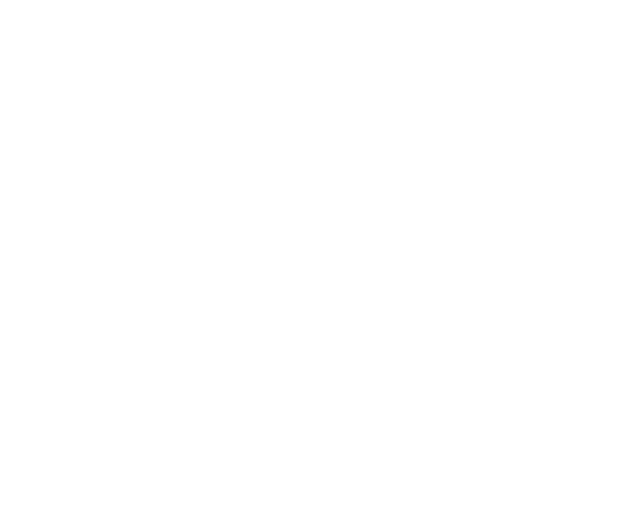
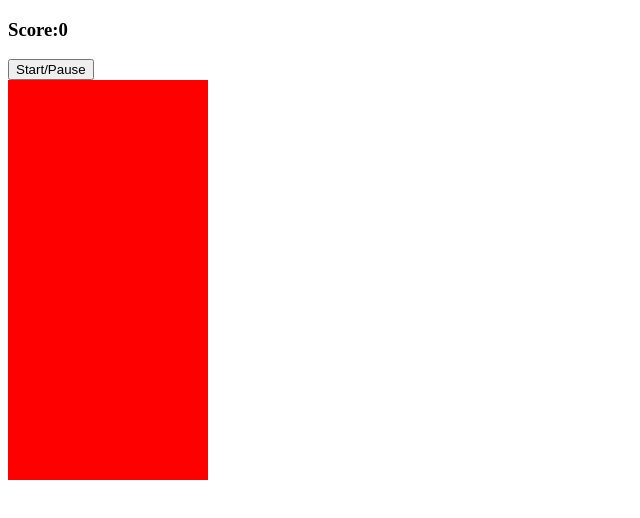
Before and after one commit to asanscha/tetrisGame, a plain HTML site: page index.html in a window 1280 px wide. Shown: the whole page, without its empty margins (0-640 px from the left). Drawn offline with Linux system fonts and the light colour scheme.

Commit message:
set up grid for tetris and applied some styling to make grid visible

```diff
--- a/index.html
+++ b/index.html
@@ -1,13 +1,231 @@
 <!DOCTYPE html>
 <html lang="en">
+
 <head>
     <meta charset="UTF-8">
     <meta name="viewport" content="width=device-width, initial-scale=1.0">
     <script src="app.js" charset="utf-8"></script>
-    <link rel="stylesheet" href="style.css"></link>
+    <link rel="stylesheet" href="style.css">
+    </link>
     <title>Basic Tetris</title>
 </head>
+
 <body>
 
+    <h3>Score:<span id="score">0</span></h3>
+    <button id="start-button">Start/Pause</button>
+
+    <div class="grid">
+        <div></div>
+        <div></div>
+        <div></div>
+        <div></div>
+        <div></div>
+        <div></div>
+        <div></div>
+        <div></div>
+        <div></div>
+        <div></div>
+        <div></div>
+        <div></div>
+        <div></div>
+        <div></div>
+        <div></div>
+        <div></div>
+        <div></div>
+        <div></div>
+        <div></div>
+        <div></div>
+        <div></div>
+        <div></div>
+        <div></div>
+        <div></div>
+        <div></div>
+        <div></div>
+        <div></div>
+        <div></div>
+        <div></div>
+        <div></div>
+        <div></div>
+        <div></div>
+        <div></div>
+        <div></div>
+        <div></div>
+        <div></div>
+        <div></div>
+        <div></div>
+        <div></div>
+        <div></div>
+        <div></div>
+        <div></div>
+        <div></div>
+        <div></div>
+        <div></div>
+        <div></div>
+        <div></div>
+        <div></div>
+        <div></div>
+        <div></div>
+        <div></div>
+        <div></div>
+        <div></div>
+        <div></div>
+        <div></div>
+        <div></div>
+        <div></div>
+        <div></div>
+        <div></div>
+        <div></div>
+        <div></div>
+        <div></div>
+        <div></div>
+        <div></div>
+        <div></div>
+        <div></div>
+        <div></div>
+        <div></div>
+        <div></div>
+        <div></div>
+        <div></div>
+        <div></div>
+        <div></div>
+        <div></div>
+        <div></div>
+        <div></div>
+        <div></div>
+        <div></div>
+        <div></div>
+        <div></div>
+        <div></div>
+        <div></div>
+        <div></div>
+        <div></div>
+        <div></div>
+        <div></div>
+        <div></div>
+        <div></div>
+        <div></div>
+        <div></div>
+        <div></div>
+        <div></div>
+        <div></div>
+        <div></div>
+        <div></div>
+        <div></div>
+        <div></div>
+        <div></div>
+        <div></div>
+        <div></div>
+        <div></div>
+        <div></div>
+        <div></div>
+        <div></div>
+        <div></div>
+        <div></div>
+        <div></div>
+        <div></div>
+        <div></div>
+        <div></div>
+        <div></div>
+        <div></div>
+        <div></div>
+        <div></div>
+        <div></div>
+        <div></div>
+        <div></div>
+        <div></div>
+        <div></div>
+        <div></div>
+        <div></div>
+        <div></div>
+        <div></div>
+        <div></div>
+        <div></div>
+        <div></div>
+        <div></div>
+        <div></div>
+        <div></div>
+        <div></div>
+        <div></div>
+        <div></div>
+        <div></div>
+        <div></div>
+        <div></div>
+        <div></div>
+        <div></div>
+        <div></div>
+        <div></div>
+        <div></div>
+        <div></div>
+        <div></div>
+        <div></div>
+        <div></div>
+        <div></div>
+        <div></div>
+        <div></div>
+        <div></div>
+        <div></div>
+        <div></div>
+        <div></div>
+        <div></div>
+        <div></div>
+        <div></div>
+        <div></div>
+        <div></div>
+        <div></div>
+        <div></div>
+        <div></div>
+        <div></div>
+        <div></div>
+        <div></div>
+        <div></div>
+        <div></div>
+        <div></div>
+        <div></div>
+        <div></div>
+        <div></div>
+        <div></div>
+        <div></div>
+        <div></div>
+        <div></div>
+        <div></div>
+        <div></div>
+        <div></div>
+        <div></div>
+        <div></div>
+        <div></div>
+        <div></div>
+        <div></div>
+        <div></div>
+        <div></div>
+        <div></div>
+        <div></div>
+        <div></div>
+        <div></div>
+        <div></div>
+        <div></div>
+        <div></div>
+        <div></div>
+        <div></div>
+        <div></div>
+        <div></div>
+        <div></div>
+        <div></div>
+        <div></div>
+        <div></div>
+        <div></div>
+        <div></div>
+        <div></div>
+    </div>
+
+
+
+
+
+
+
+
+
 </body>
+
 </html>
--- a/style.css
+++ b/style.css
@@ -0,0 +1,13 @@
+.grid {
+    width: 200px;
+    height: 400px;
+    display: flex;
+    flex-wrap: wrap;
+    background-color: yellow;
+}
+
+.grid div {
+    height: 20px;
+    width: 20px;
+    background-color: red;
+}
```
